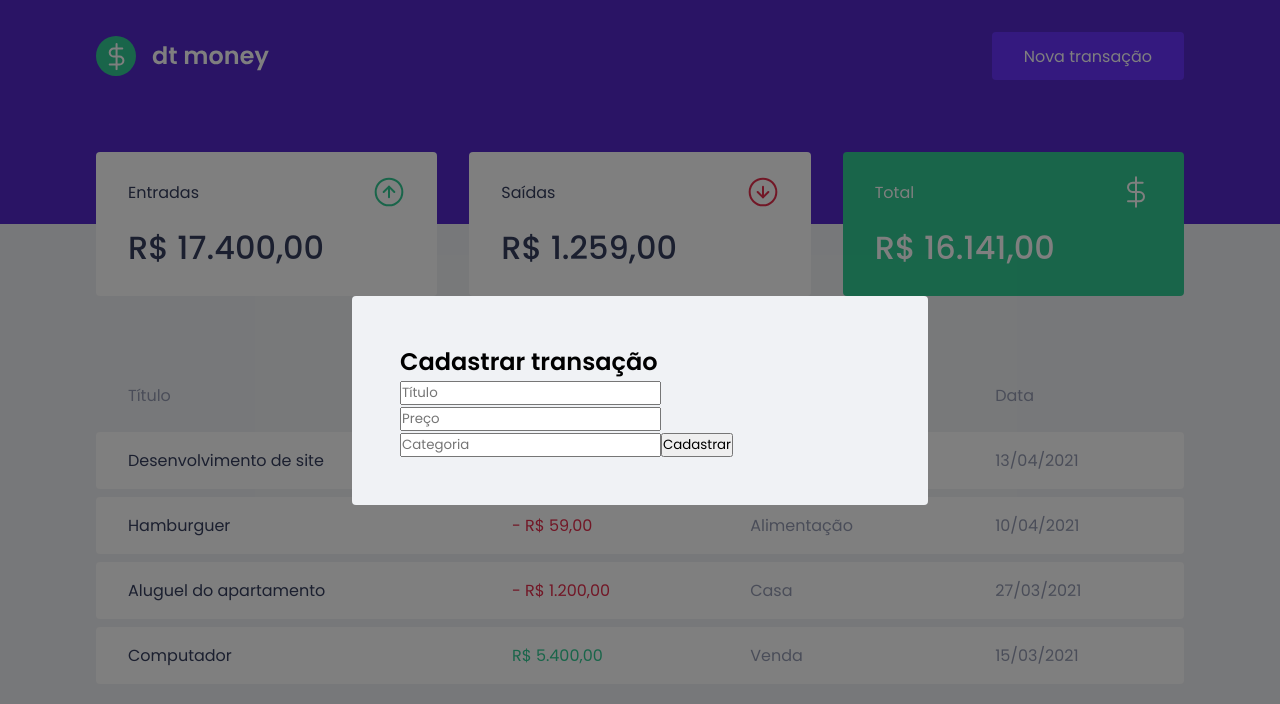
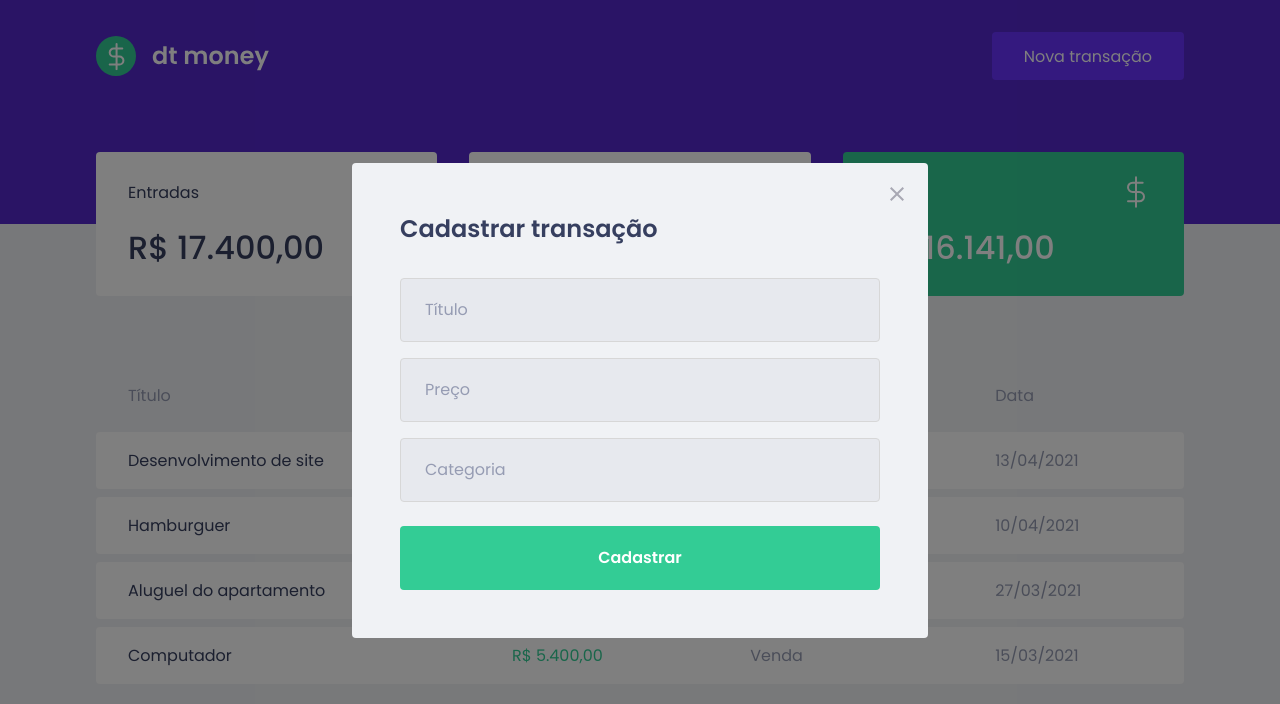
Before and after one commit to JoaoVSouto/ignite-react, a React (Create React App) app in the folder dt-money/: page / in a window 1280 px wide. Both pictures are taken after a click on the button "Nova transação". Shown: the top 704 px of the page. Built offline with nearby package versions, Linux system fonts and the light colour scheme; what miragejs would draw is missing.

Commit message:
Create new transaction modal styles

```diff
--- a/dt-money/src/components/NewTransactionModal/index.tsx
+++ b/dt-money/src/components/NewTransactionModal/index.tsx
@@ -1,4 +1,6 @@
 import Modal from 'react-modal';
+
+import closeImg from '../../assets/close.svg';
 
 import * as S from './styles';
 
@@ -19,6 +21,14 @@
       overlayClassName="react-modal-overlay"
       className="react-modal-content"
     >
+      <button
+        type="button"
+        onClick={onRequestClose}
+        className="react-modal-close"
+      >
+        <img src={closeImg} alt="Fechar modal" />
+      </button>
+
       <S.Container>
         <h2>Cadastrar transação</h2>
 
--- a/dt-money/src/components/NewTransactionModal/styles.ts
+++ b/dt-money/src/components/NewTransactionModal/styles.ts
@@ -1,3 +1,50 @@
 import styled from 'styled-components';
 
-export const Container = styled.form``;
+export const Container = styled.form`
+  h2 {
+    color: var(--text-title);
+    font-size: 1.5rem;
+    margin-bottom: 2rem;
+  }
+
+  input {
+    width: 100%;
+    padding: 0 1.5rem;
+    height: 4rem;
+    border-radius: 4px;
+
+    border: 1px solid #d7d7d7;
+    background-color: #e7e9ee;
+
+    font-weight: 400;
+    font-size: 1rem;
+
+    &::placeholder {
+      color: var(--text-body);
+    }
+
+    + input {
+      margin-top: 1rem;
+    }
+  }
+
+  button[type='submit'] {
+    width: 100%;
+    padding: 0 1.5rem;
+    height: 4rem;
+    background-color: var(--green);
+    color: #fff;
+    border: 0;
+    border-radius: 4px;
+    font-size: 1rem;
+    font-weight: 600;
+    margin-top: 1.5rem;
+
+    transition: filter 200ms;
+
+    &:hover,
+    &:focus {
+      filter: brightness(0.9);
+    }
+  }
+`;
--- a/dt-money/src/styles/global.ts
+++ b/dt-money/src/styles/global.ts
@@ -85,4 +85,20 @@
     position: relative;
     border-radius: 4px;
   }
+
+  .react-modal-close {
+    position: absolute;
+    right: 1.5rem;
+    top: 1.5rem;
+    border: 0;
+    font-size: 0;
+    background-color: transparent;
+
+    transition: filter 200ms;
+
+    &:hover,
+    &:focus {
+      filter: brightness(0.8);
+    }
+  }
 `;
```
